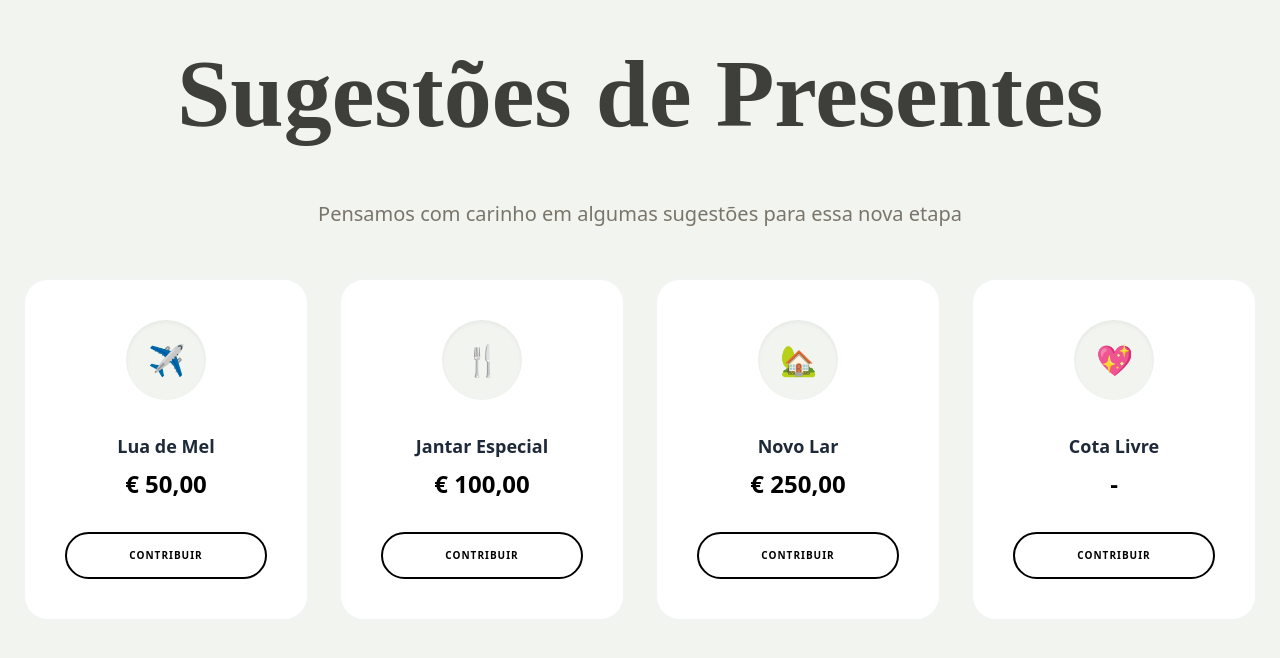
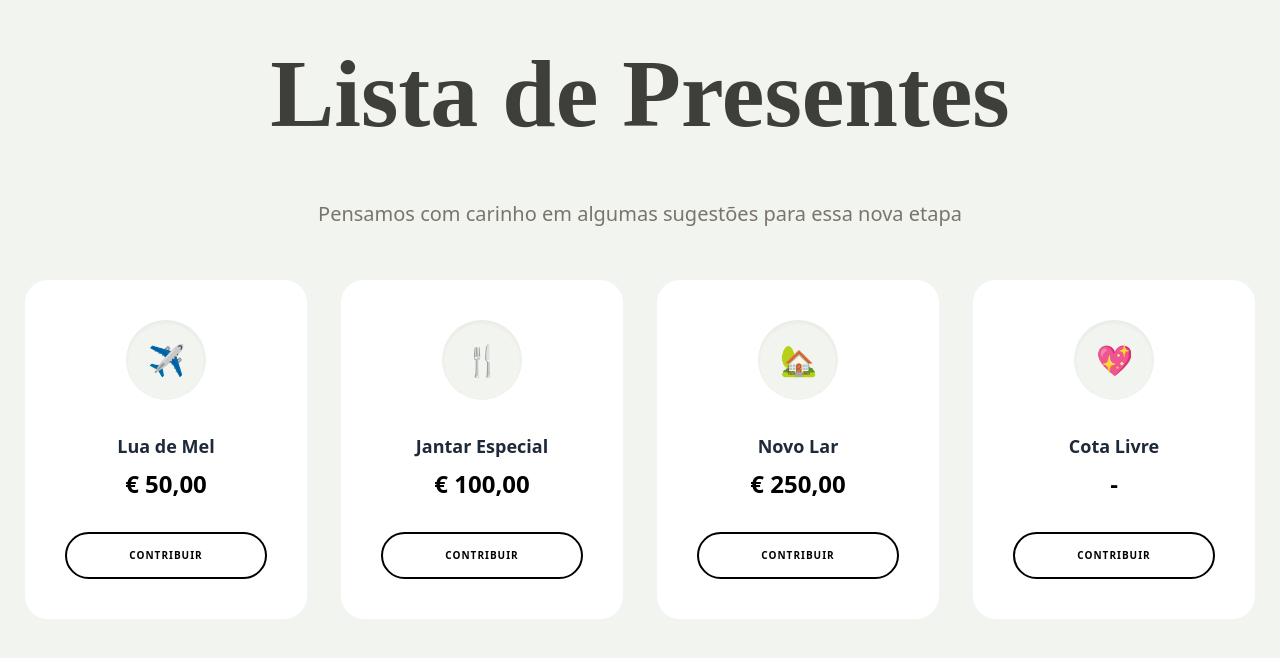
Before and after one commit to Guilherme-codr/meu_casamento, a React (Vite) app: page / in a window 1280 px wide. Shown: the part 1696-2354 px from the top of the page. Built offline with nearby package versions, Linux system fonts and the light colour scheme; a web font is replaced by a local one.

Commit message:
Mudando o tamanho da palavra e mudando de sugestao para lista

```diff
--- a/src/components/Lista_Presentes.jsx
+++ b/src/components/Lista_Presentes.jsx
@@ -12,8 +12,8 @@ function Lista_Presentes() {
         viewport={{ once: true }}
         transition={{ duration: 1, delay: 0.1 }}
       >
-        <h1 className="flex font-primary text-text-primary text-2xl md:text-8xl font-bold">
-          Sugestões de Presentes
+        <h1 className="flex font-primary text-text-primary text-4xl md:text-8xl font-bold">
+          Lista de Presentes
         </h1>
       </motion.div>
 
```
